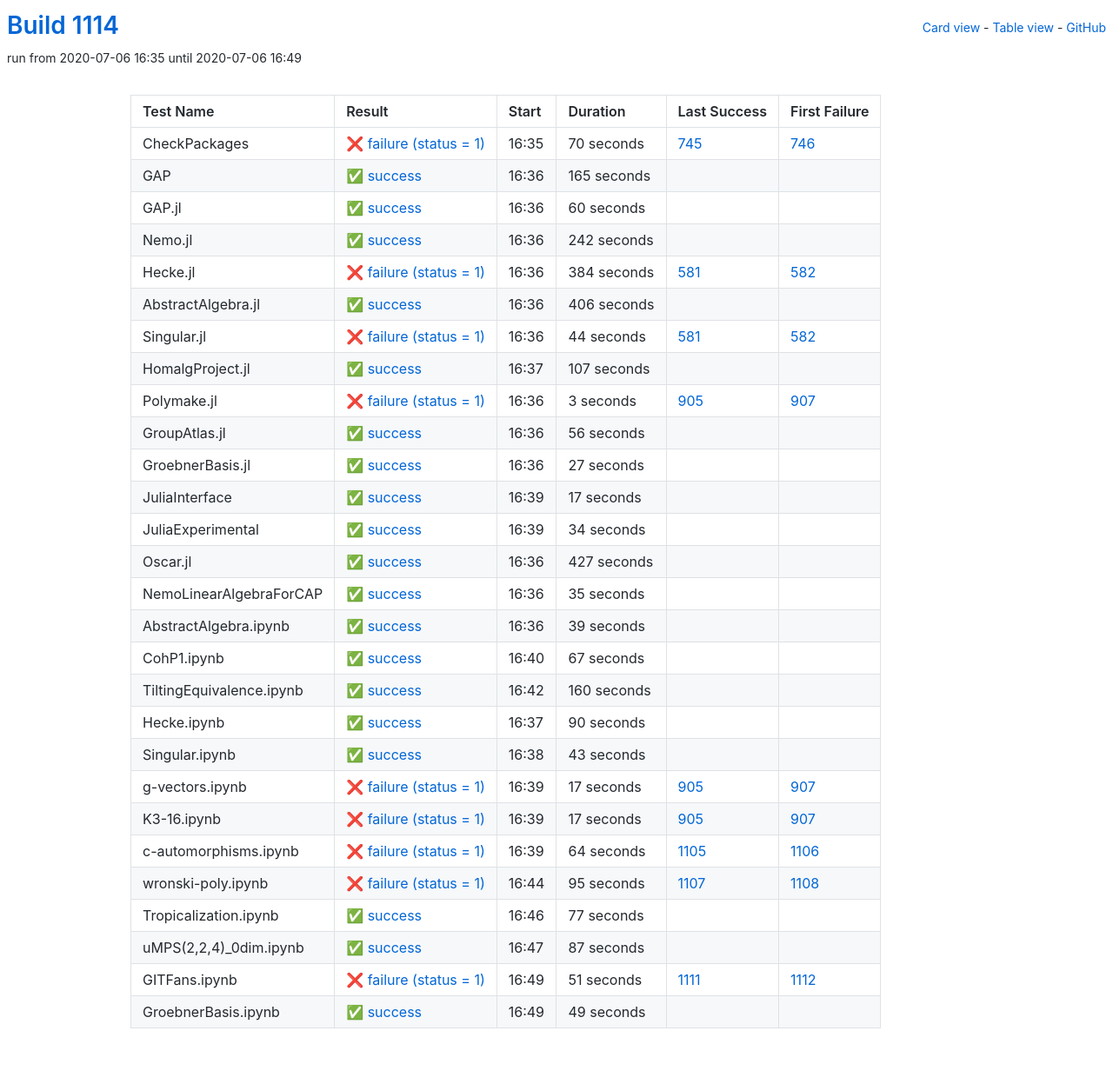
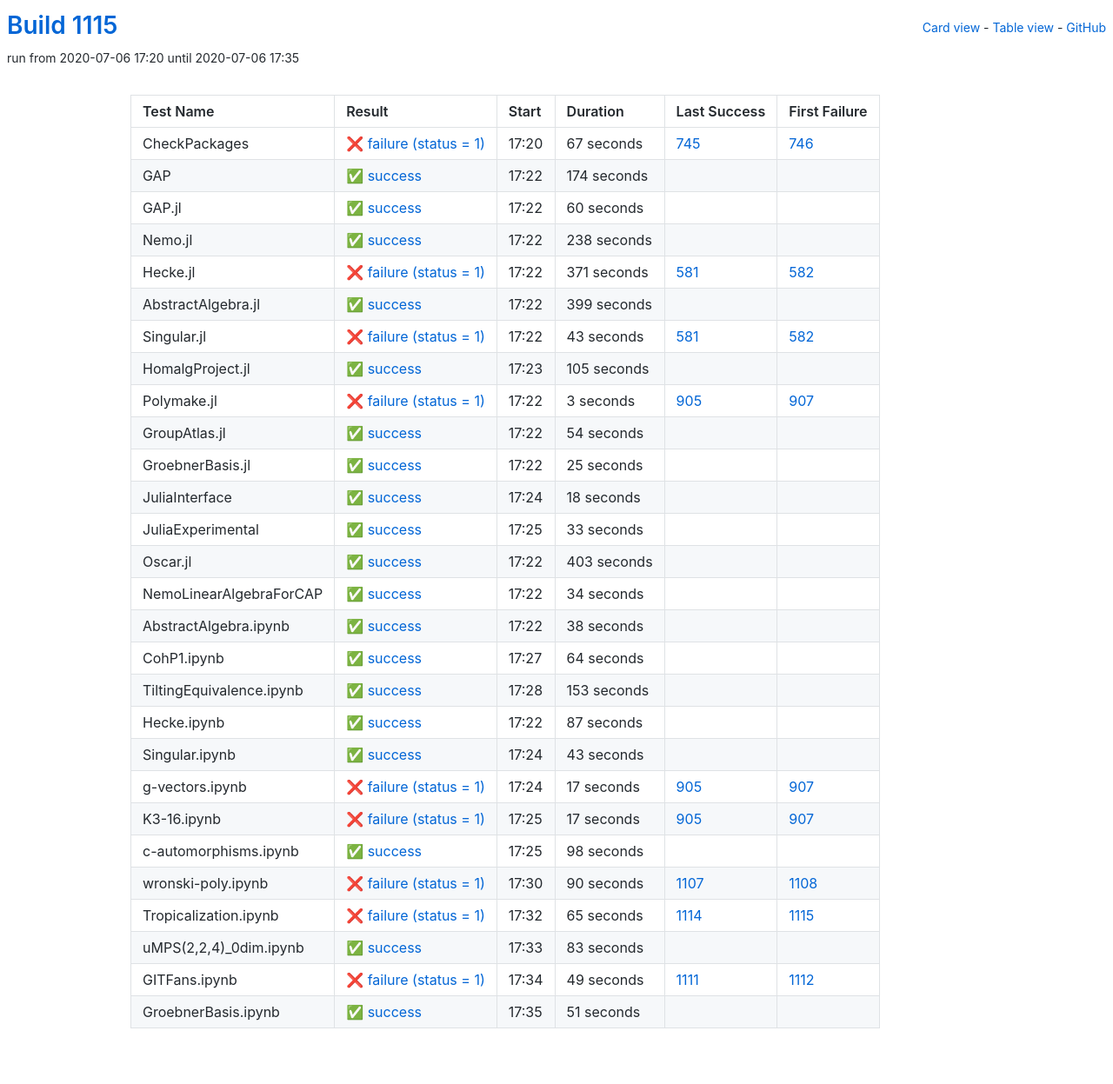
Before and after one commit to oscar-system/oscar-ci-status-1.4, a Jekyll site: the page built from table.html, in a window 1280 px wide. Shown: the whole page at 87% size. Built offline with Jekyll 4.4.1, drawn with Linux system fonts in a browser that asks for light colours.

Commit message:
Build #1115

```diff
--- a/_data/ci.yml
+++ b/_data/ci.yml
@@ -1,6 +1,6 @@
 ---
-build: 1114
-build_url: https://oscarci.mathematik.uni-kl.de/job/oscar-julia-1.4/1114/
+build: 1115
+build_url: https://oscarci.mathematik.uni-kl.de/job/oscar-julia-1.4/1115/
 job: oscar-julia-1.4
 organization: oscar-system
 repo: oscar-ci-status-1.4
@@ -8,32 +8,32 @@ repourl: https://github.com/oscar-system/oscar-ci-status-1.4
 tests:
 - name: CheckPackages
   id: checkpackages
-  log: https://oscarci.mathematik.uni-kl.de/job/oscar-julia-1.4/1114/artifact/logs/build-1114/CheckPackages.log
-  start: 2020-07-06 16:35
+  log: https://oscarci.mathematik.uni-kl.de/job/oscar-julia-1.4/1115/artifact/logs/build-1115/CheckPackages.log
+  start: 2020-07-06 17:20
   success: false
   exitcode: 1
   status: failure
-  duration: 70
+  duration: 67
   last_success: 745
   last_success_url: https://oscarci.mathematik.uni-kl.de/job/oscar-julia-1.4/745/
   first_failure: 746
   first_failure_url: https://oscarci.mathematik.uni-kl.de/job/oscar-julia-1.4/746/
 - name: GAP
   id: gap
-  log: https://oscarci.mathematik.uni-kl.de/job/oscar-julia-1.4/1114/artifact/logs/build-1114/GAP.log
-  start: 2020-07-06 16:36
+  log: https://oscarci.mathematik.uni-kl.de/job/oscar-julia-1.4/1115/artifact/logs/build-1115/GAP.log
+  start: 2020-07-06 17:22
   success: true
   exitcode: 0
   status: success
-  duration: 165
+  duration: 174
   last_success: false
   last_success_url:
   first_failure: false
   first_failure_url:
 - name: GAP.jl
   id: gap-jl
-  log: https://oscarci.mathematik.uni-kl.de/job/oscar-julia-1.4/1114/artifact/logs/build-1114/GAP.jl.log
-  start: 2020-07-06 16:36
+  log: https://oscarci.mathematik.uni-kl.de/job/oscar-julia-1.4/1115/artifact/logs/build-1115/GAP.jl.log
+  start: 2020-07-06 17:22
   success: true
   exitcode: 0
   status: success
@@ -44,68 +44,68 @@ tests:
   first_failure_url:
 - name: Nemo.jl
   id: nemo-jl
-  log: https://oscarci.mathematik.uni-kl.de/job/oscar-julia-1.4/1114/artifact/logs/build-1114/Nemo.jl.log
-  start: 2020-07-06 16:36
+  log: https://oscarci.mathematik.uni-kl.de/job/oscar-julia-1.4/1115/artifact/logs/build-1115/Nemo.jl.log
+  start: 2020-07-06 17:22
   success: true
   exitcode: 0
   status: success
-  duration: 242
+  duration: 238
   last_success: false
   last_success_url:
   first_failure: false
   first_failure_url:
 - name: Hecke.jl
   id: hecke-jl
-  log: https://oscarci.mathematik.uni-kl.de/job/oscar-julia-1.4/1114/artifact/logs/build-1114/Hecke.jl.log
-  start: 2020-07-06 16:36
+  log: https://oscarci.mathematik.uni-kl.de/job/oscar-julia-1.4/1115/artifact/logs/build-1115/Hecke.jl.log
+  start: 2020-07-06 17:22
   success: false
   exitcode: 1
   status: failure
-  duration: 384
+  duration: 371
   last_success: 581
   last_success_url: https://oscarci.mathematik.uni-kl.de/job/oscar-julia-1.4/581/
   first_failure: 582
   first_failure_url: https://oscarci.mathematik.uni-kl.de/job/oscar-julia-1.4/582/
 - name: AbstractAlgebra.jl
   id: abstractalgebra-jl
-  log: https://oscarci.mathematik.uni-kl.de/job/oscar-julia-1.4/1114/artifact/logs/build-1114/AbstractAlgebra.jl.log
-  start: 2020-07-06 16:36
+  log: https://oscarci.mathematik.uni-kl.de/job/oscar-julia-1.4/1115/artifact/logs/build-1115/AbstractAlgebra.jl.log
+  start: 2020-07-06 17:22
   success: true
   exitcode: 0
   status: success
-  duration: 406
+  duration: 399
   last_success: false
   last_success_url:
   first_failure: false
   first_failure_url:
 - name: Singular.jl
   id: singular-jl
-  log: https://oscarci.mathematik.uni-kl.de/job/oscar-julia-1.4/1114/artifact/logs/build-1114/Singular.jl.log
-  start: 2020-07-06 16:36
+  log: https://oscarci.mathematik.uni-kl.de/job/oscar-julia-1.4/1115/artifact/logs/build-1115/Singular.jl.log
+  start: 2020-07-06 17:22
   success: false
   exitcode: 1
   status: failure
-  duration: 44
+  duration: 43
   last_success: 581
   last_success_url: https://oscarci.mathematik.uni-kl.de/job/oscar-julia-1.4/581/
   first_failure: 582
   first_failure_url: https://oscarci.mathematik.uni-kl.de/job/oscar-julia-1.4/582/
 - name: HomalgProject.jl
   id: homalgproject-jl
-  log: https://oscarci.mathematik.uni-kl.de/job/oscar-julia-1.4/1114/artifact/logs/build-1114/HomalgProject.jl.log
-  start: 2020-07-06 16:37
+  log: https://oscarci.mathematik.uni-kl.de/job/oscar-julia-1.4/1115/artifact/logs/build-1115/HomalgProject.jl.log
+  start: 2020-07-06 17:23
   success: true
   exitcode: 0
   status: success
-  duration: 107
+  duration: 105
   last_success: false
   last_success_url:
   first_failure: false
   first_failure_url:
 - name: Polymake.jl
   id: polymake-jl
-  log: https://oscarci.mathematik.uni-kl.de/job/oscar-julia-1.4/1114/artifact/logs/build-1114/Polymake.jl.log
-  start: 2020-07-06 16:36
+  log: https://oscarci.mathematik.uni-kl.de/job/oscar-julia-1.4/1115/artifact/logs/build-1115/Polymake.jl.log
+  start: 2020-07-06 17:22
   success: false
   exitcode: 1
   status: failure
@@ -116,44 +116,68 @@ tests:
   first_failure_url: https://oscarci.mathematik.uni-kl.de/job/oscar-julia-1.4/907/
 - name: GroupAtlas.jl
   id: groupatlas-jl
-  log: https://oscarci.mathematik.uni-kl.de/job/oscar-julia-1.4/1114/artifact/logs/build-1114/GroupAtlas.jl.log
-  start: 2020-07-06 16:36
+  log: https://oscarci.mathematik.uni-kl.de/job/oscar-julia-1.4/1115/artifact/logs/build-1115/GroupAtlas.jl.log
+  start: 2020-07-06 17:22
   success: true
   exitcode: 0
   status: success
-  duration: 56
+  duration: 54
   last_success: false
   last_success_url:
   first_failure: false
   first_failure_url:
 - name: GroebnerBasis.jl
   id: groebnerbasis-jl
-  log: https://oscarci.mathematik.uni-kl.de/job/oscar-julia-1.4/1114/artifact/logs/build-1114/GroebnerBasis.jl.log
-  start: 2020-07-06 16:36
+  log: https://oscarci.mathematik.uni-kl.de/job/oscar-julia-1.4/1115/artifact/logs/build-1115/GroebnerBasis.jl.log
+  start: 2020-07-06 17:22
   success: true
   exitcode: 0
   status: success
-  duration: 27
+  duration: 25
   last_success: false
   last_success_url:
   first_failure: false
   first_failure_url:
 - name: JuliaInterface
   id: juliainterface
-  log: https://oscarci.mathematik.uni-kl.de/job/oscar-julia-1.4/1114/artifact/logs/build-1114/JuliaInterface.log
-  start: 2020-07-06 16:39
+  log: https://oscarci.mathematik.uni-kl.de/job/oscar-julia-1.4/1115/artifact/logs/build-1115/JuliaInterface.log
+  start: 2020-07-06 17:24
   success: true
   exitcode: 0
   status: success
-  duration: 17
+  duration: 18
   last_success: false
   last_success_url:
   first_failure: false
   first_failure_url:
 - name: JuliaExperimental
   id: juliaexperimental
-  log: https://oscarci.mathematik.uni-kl.de/job/oscar-julia-1.4/1114/artifact/logs/build-1114/JuliaExperimental.log
-  start: 2020-07-06 16:39
+  log: https://oscarci.mathematik.uni-kl.de/job/oscar-julia-1.4/1115/artifact/logs/build-1115/JuliaExperimental.log
+  start: 2020-07-06 17:25
+  success: true
+  exitcode: 0
+  status: success
+  duration: 33
+  last_success: false
+  last_success_url:
+  first_failure: false
+  first_failure_url:
+- name: Oscar.jl
+  id: oscar-jl
+  log: https://oscarci.mathematik.uni-kl.de/job/oscar-julia-1.4/1115/artifact/logs/build-1115/Oscar.jl.log
+  start: 2020-07-06 17:22
+  success: true
+  exitcode: 0
+  status: success
+  duration: 403
+  last_success: false
+  last_success_url:
+  first_failure: false
+  first_failure_url:
+- name: NemoLinearAlgebraForCAP
+  id: nemolinearalgebraforcap
+  log: https://oscarci.mathematik.uni-kl.de/job/oscar-julia-1.4/1115/artifact/logs/build-1115/NemoLinearAlgebraForCAP.log
+  start: 2020-07-06 17:22
   success: true
   exitcode: 0
   status: success
@@ -162,82 +186,58 @@ tests:
   last_success_url:
   first_failure: false
   first_failure_url:
-- name: Oscar.jl
-  id: oscar-jl
-  log: https://oscarci.mathematik.uni-kl.de/job/oscar-julia-1.4/1114/artifact/logs/build-1114/Oscar.jl.log
-  start: 2020-07-06 16:36
+- name: AbstractAlgebra.ipynb
+  id: abstractalgebra-ipynb
+  log: https://oscarci.mathematik.uni-kl.de/job/oscar-julia-1.4/1115/artifact/logs/build-1115/AbstractAlgebra.ipynb.log
+  start: 2020-07-06 17:22
   success: true
   exitcode: 0
   status: success
-  duration: 427
-  last_success: false
-  last_success_url:
-  first_failure: false
-  first_failure_url:
-- name: NemoLinearAlgebraForCAP
-  id: nemolinearalgebraforcap
-  log: https://oscarci.mathematik.uni-kl.de/job/oscar-julia-1.4/1114/artifact/logs/build-1114/NemoLinearAlgebraForCAP.log
-  start: 2020-07-06 16:36
-  success: true
-  exitcode: 0
-  status: success
-  duration: 35
-  last_success: false
-  last_success_url:
-  first_failure: false
-  first_failure_url:
-- name: AbstractAlgebra.ipynb
-  id: abstractalgebra-ipynb
-  log: https://oscarci.mathematik.uni-kl.de/job/oscar-julia-1.4/1114/artifact/logs/build-1114/AbstractAlgebra.ipynb.log
-  start: 2020-07-06 16:36
-  success: true
-  exitcode: 0
-  status: success
-  duration: 39
+  duration: 38
   last_success: false
   last_success_url:
   first_failure: false
   first_failure_url:
 - name: CohP1.ipynb
   id: cohp1-ipynb
-  log: https://oscarci.mathematik.uni-kl.de/job/oscar-julia-1.4/1114/artifact/logs/build-1114/CohP1.ipynb.log
-  start: 2020-07-06 16:40
+  log: https://oscarci.mathematik.uni-kl.de/job/oscar-julia-1.4/1115/artifact/logs/build-1115/CohP1.ipynb.log
+  start: 2020-07-06 17:27
   success: true
   exitcode: 0
   status: success
-  duration: 67
+  duration: 64
   last_success: false
   last_success_url:
   first_failure: false
   first_failure_url:
 - name: TiltingEquivalence.ipynb
   id: tiltingequivalence-ipynb
-  log: https://oscarci.mathematik.uni-kl.de/job/oscar-julia-1.4/1114/artifact/logs/build-1114/TiltingEquivalence.ipynb.log
-  start: 2020-07-06 16:42
+  log: https://oscarci.mathematik.uni-kl.de/job/oscar-julia-1.4/1115/artifact/logs/build-1115/TiltingEquivalence.ipynb.log
+  start: 2020-07-06 17:28
   success: true
   exitcode: 0
   status: success
-  duration: 160
+  duration: 153
   last_success: false
   last_success_url:
   first_failure: false
   first_failure_url:
 - name: Hecke.ipynb
   id: hecke-ipynb
-  log: https://oscarci.mathematik.uni-kl.de/job/oscar-julia-1.4/1114/artifact/logs/build-1114/Hecke.ipynb.log
-  start: 2020-07-06 16:37
+  log: https://oscarci.mathematik.uni-kl.de/job/oscar-julia-1.4/1115/artifact/logs/build-1115/Hecke.ipynb.log
+  start: 2020-07-06 17:22
   success: true
   exitcode: 0
   status: success
-  duration: 90
+  duration: 87
   last_success: false
   last_success_url:
   first_failure: false
   first_failure_url:
 - name: Singular.ipynb
   id: singular-ipynb
-  log: https://oscarci.mathematik.uni-kl.de/job/oscar-julia-1.4/1114/artifact/logs/build-1114/Singular.ipynb.log
-  start: 2020-07-06 16:38
+  log: https://oscarci.mathematik.uni-kl.de/job/oscar-julia-1.4/1115/artifact/logs/build-1115/Singular.ipynb.log
+  start: 2020-07-06 17:24
   success: true
   exitcode: 0
   status: success
@@ -248,8 +248,8 @@ tests:
   first_failure_url:
 - name: g-vectors.ipynb
   id: g-vectors-ipynb
-  log: https://oscarci.mathematik.uni-kl.de/job/oscar-julia-1.4/1114/artifact/logs/build-1114/g-vectors.ipynb.log
-  start: 2020-07-06 16:39
+  log: https://oscarci.mathematik.uni-kl.de/job/oscar-julia-1.4/1115/artifact/logs/build-1115/g-vectors.ipynb.log
+  start: 2020-07-06 17:24
   success: false
   exitcode: 1
   status: failure
@@ -260,8 +260,8 @@ tests:
   first_failure_url: https://oscarci.mathematik.uni-kl.de/job/oscar-julia-1.4/907/
 - name: K3-16.ipynb
   id: k3-16-ipynb
-  log: https://oscarci.mathematik.uni-kl.de/job/oscar-julia-1.4/1114/artifact/logs/build-1114/K3-16.ipynb.log
-  start: 2020-07-06 16:39
+  log: https://oscarci.mathematik.uni-kl.de/job/oscar-julia-1.4/1115/artifact/logs/build-1115/K3-16.ipynb.log
+  start: 2020-07-06 17:25
   success: false
   exitcode: 1
   status: failure
@@ -272,72 +272,72 @@ tests:
   first_failure_url: https://oscarci.mathematik.uni-kl.de/job/oscar-julia-1.4/907/
 - name: c-automorphisms.ipynb
   id: c-automorphisms-ipynb
-  log: https://oscarci.mathematik.uni-kl.de/job/oscar-julia-1.4/1114/artifact/logs/build-1114/c-automorphisms.ipynb.log
-  start: 2020-07-06 16:39
+  log: https://oscarci.mathematik.uni-kl.de/job/oscar-julia-1.4/1115/artifact/logs/build-1115/c-automorphisms.ipynb.log
+  start: 2020-07-06 17:25
+  success: true
+  exitcode: 0
+  status: success
+  duration: 98
+  last_success: false
+  last_success_url:
+  first_failure: false
+  first_failure_url:
+- name: wronski-poly.ipynb
+  id: wronski-poly-ipynb
+  log: https://oscarci.mathematik.uni-kl.de/job/oscar-julia-1.4/1115/artifact/logs/build-1115/wronski-poly.ipynb.log
+  start: 2020-07-06 17:30
   success: false
   exitcode: 1
   status: failure
-  duration: 64
-  last_success: 1105
-  last_success_url: https://oscarci.mathematik.uni-kl.de/job/oscar-julia-1.4/1105/
-  first_failure: 1106
-  first_failure_url: https://oscarci.mathematik.uni-kl.de/job/oscar-julia-1.4/1106/
-- name: wronski-poly.ipynb
-  id: wronski-poly-ipynb
-  log: https://oscarci.mathematik.uni-kl.de/job/oscar-julia-1.4/1114/artifact/logs/build-1114/wronski-poly.ipynb.log
-  start: 2020-07-06 16:44
-  success: false
-  exitcode: 1
-  status: failure
-  duration: 95
+  duration: 90
   last_success: 1107
   last_success_url: https://oscarci.mathematik.uni-kl.de/job/oscar-julia-1.4/1107/
   first_failure: 1108
   first_failure_url: https://oscarci.mathematik.uni-kl.de/job/oscar-julia-1.4/1108/
 - name: Tropicalization.ipynb
   id: tropicalization-ipynb
-  log: https://oscarci.mathematik.uni-kl.de/job/oscar-julia-1.4/1114/artifact/logs/build-1114/Tropicalization.ipynb.log
-  start: 2020-07-06 16:46
+  log: https://oscarci.mathematik.uni-kl.de/job/oscar-julia-1.4/1115/artifact/logs/build-1115/Tropicalization.ipynb.log
+  start: 2020-07-06 17:32
+  success: false
+  exitcode: 1
+  status: failure
+  duration: 65
+  last_success: 1114
+  last_success_url: https://oscarci.mathematik.uni-kl.de/job/oscar-julia-1.4/1114/
+  first_failure: 1115
+  first_failure_url: https://oscarci.mathematik.uni-kl.de/job/oscar-julia-1.4/1115/
+- name: uMPS(2,2,4)_0dim.ipynb
+  id: umps-2-2-4-0dim-ipynb
+  log: https://oscarci.mathematik.uni-kl.de/job/oscar-julia-1.4/1115/artifact/logs/build-1115/uMPS-2-2-4-_0dim.ipynb.log
+  start: 2020-07-06 17:33
   success: true
   exitcode: 0
   status: success
-  duration: 77
-  last_success: false
-  last_success_url:
-  first_failure: false
-  first_failure_url:
-- name: uMPS(2,2,4)_0dim.ipynb
-  id: umps-2-2-4-0dim-ipynb
-  log: https://oscarci.mathematik.uni-kl.de/job/oscar-julia-1.4/1114/artifact/logs/build-1114/uMPS-2-2-4-_0dim.ipynb.log
-  start: 2020-07-06 16:47
-  success: true
-  exitcode: 0
-  status: success
-  duration: 87
+  duration: 83
   last_success: false
   last_success_url:
   first_failure: false
   first_failure_url:
 - name: GITFans.ipynb
   id: gitfans-ipynb
-  log: https://oscarci.mathematik.uni-kl.de/job/oscar-julia-1.4/1114/artifact/logs/build-1114/GITFans.ipynb.log
-  start: 2020-07-06 16:49
+  log: https://oscarci.mathematik.uni-kl.de/job/oscar-julia-1.4/1115/artifact/logs/build-1115/GITFans.ipynb.log
+  start: 2020-07-06 17:34
   success: false
   exitcode: 1
   status: failure
-  duration: 51
+  duration: 49
   last_success: 1111
   last_success_url: https://oscarci.mathematik.uni-kl.de/job/oscar-julia-1.4/1111/
   first_failure: 1112
   first_failure_url: https://oscarci.mathematik.uni-kl.de/job/oscar-julia-1.4/1112/
 - name: GroebnerBasis.ipynb
   id: groebnerbasis-ipynb
-  log: https://oscarci.mathematik.uni-kl.de/job/oscar-julia-1.4/1114/artifact/logs/build-1114/GroebnerBasis.ipynb.log
-  start: 2020-07-06 16:49
+  log: https://oscarci.mathematik.uni-kl.de/job/oscar-julia-1.4/1115/artifact/logs/build-1115/GroebnerBasis.ipynb.log
+  start: 2020-07-06 17:35
   success: true
   exitcode: 0
   status: success
-  duration: 49
+  duration: 51
   last_success: false
   last_success_url:
   first_failure: false
```
Also changed, not shown: README.md.
